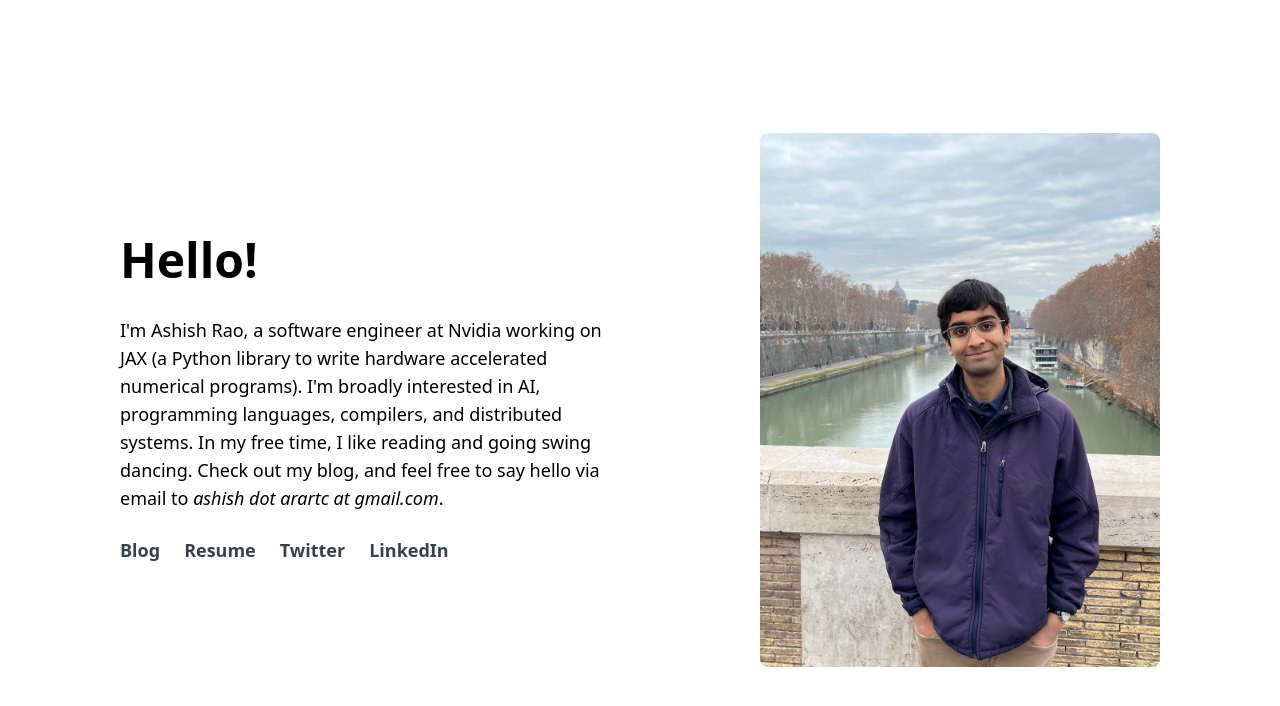
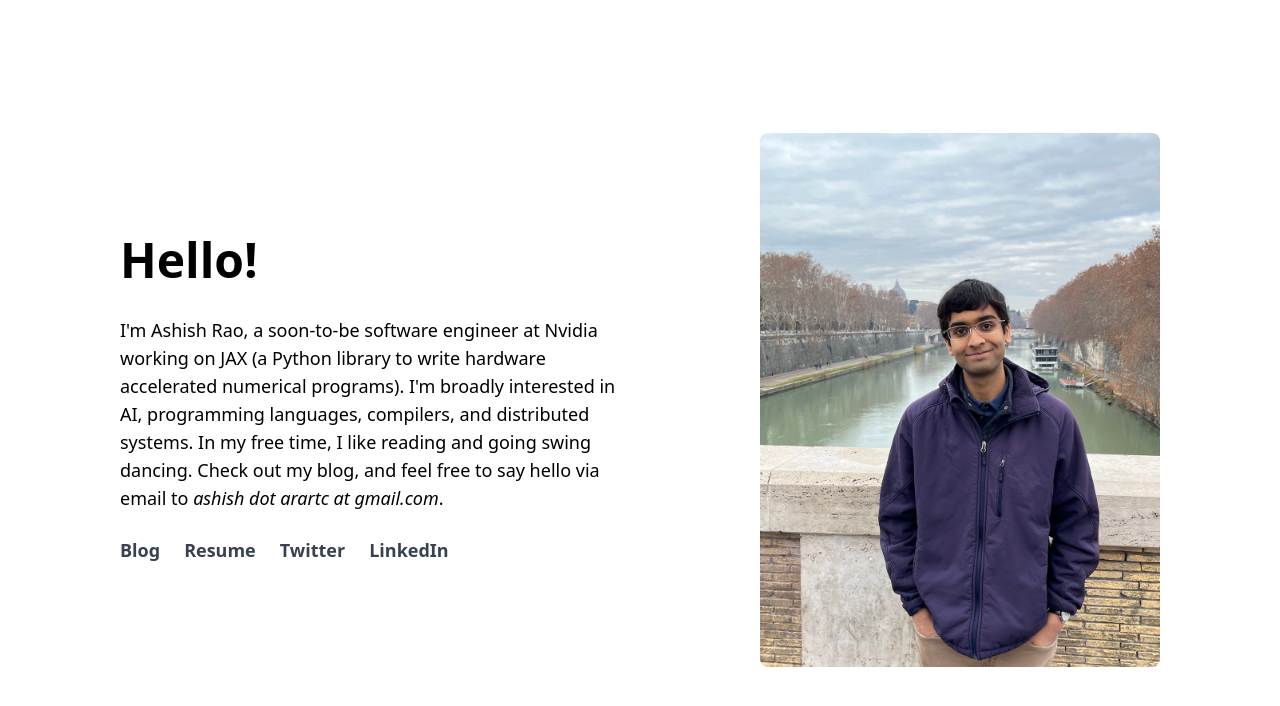
Before and after one commit to Ashboy64/personal-website, a Next.js app: page / in a window 1280 px wide. Shown: the top 706 px of the page. Built offline with nearby package versions, Linux system fonts and the light colour scheme.

Commit message:
Minor bio edit

```diff
--- a/src/app/page.tsx
+++ b/src/app/page.tsx
@@ -42,7 +42,7 @@ function GreetingAndBio() {
     <div className="max-w-lg">
       <Greeting />
       <p className="text-lg">
-        I&apos;m Ashish Rao, a software engineer at Nvidia working on JAX
+        I&apos;m Ashish Rao, a soon-to-be software engineer at Nvidia working on JAX
         (a Python library to write hardware accelerated numerical programs).
         I&apos;m broadly interested in AI, programming languages, compilers,
         and distributed systems. In my free time, I like reading and going
```
